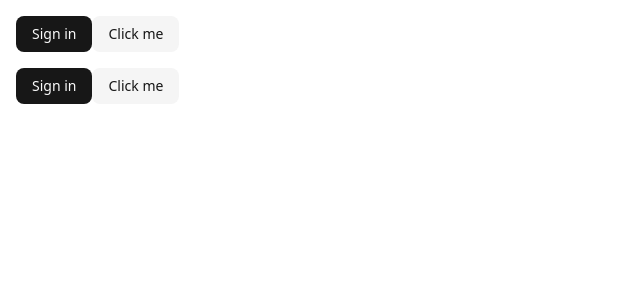
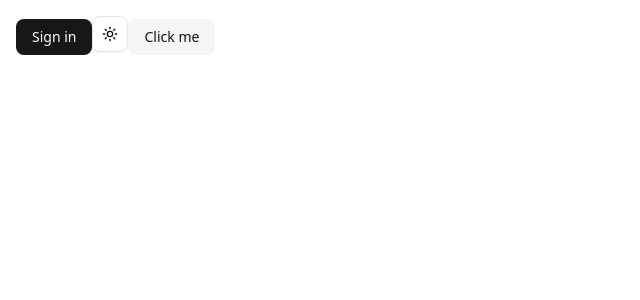
Before and after one commit to Delta-ReFz/social_app, a Next.js app: page / in a window 1280 px wide. Shown: the top 300 px of the page, without its empty margins (0-640 px from the left). Built offline with nearby package versions, Linux system fonts and the light colour scheme; no server answers.

Commit message:
tuggle mode button

```diff
--- a/src/app/layout.tsx
+++ b/src/app/layout.tsx
@@ -27,7 +27,6 @@ export default function RootLayout({
   return (
 
     <ClerkProvider>
-
       <html lang="en">
         <body
           className={`${geistSans.variable} ${geistMono.variable} antialiased`}
@@ -40,10 +39,8 @@ export default function RootLayout({
           >
             {children}
           </ThemeProvider>
-          {children}
         </body>
       </html>
-
     </ClerkProvider>
   );
 }
--- a/src/app/page.tsx
+++ b/src/app/page.tsx
@@ -1,5 +1,6 @@
+import ModeToggle from "@/components/ModeToggle";
 import { Button } from "@/components/ui/button";
-import { SignedIn, SignedOut, SignInButton, SignUpButton, UserButton } from "@clerk/nextjs";
+import { SignedIn, SignedOut, SignInButton, UserButton } from "@clerk/nextjs";
 
 export default function Home() {
   return (
@@ -15,6 +16,7 @@ export default function Home() {
       <SignedIn>
         <UserButton />
       </SignedIn>
+      <ModeToggle />
 
       <Button variant={"secondary"}>
         Click me
```
